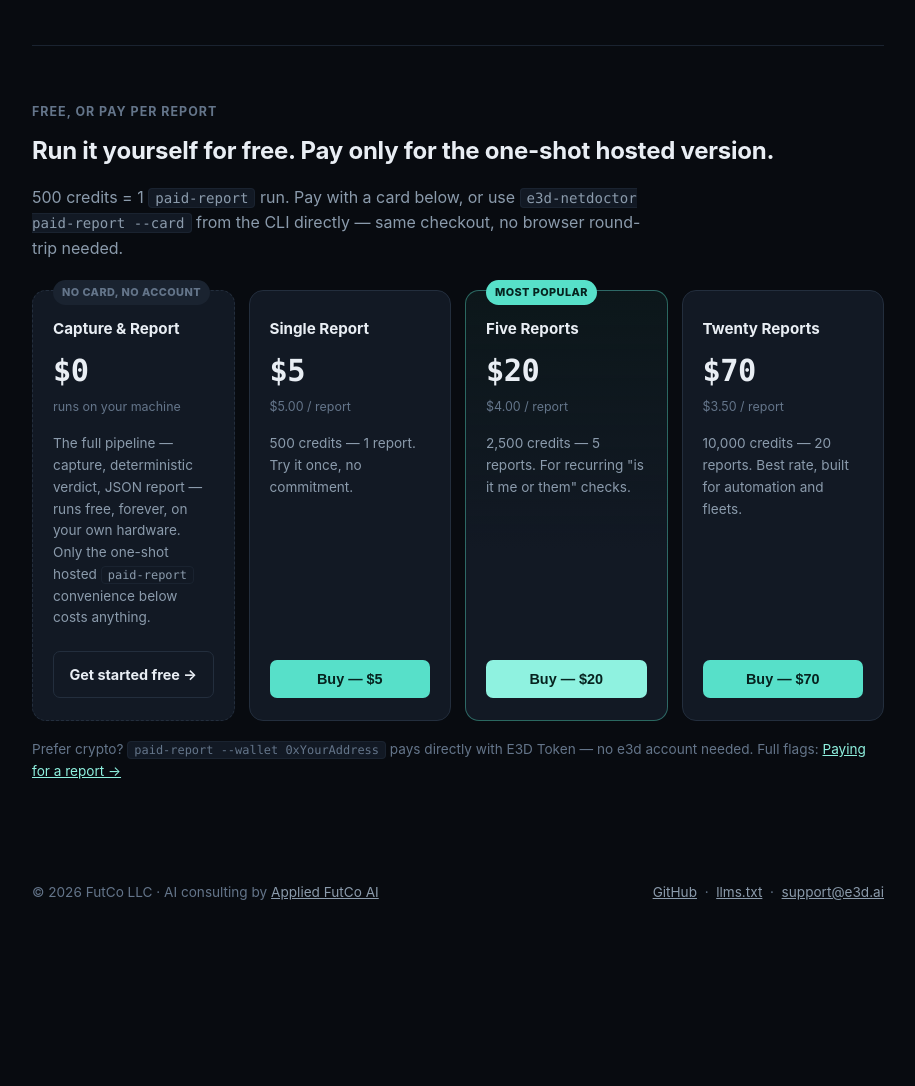
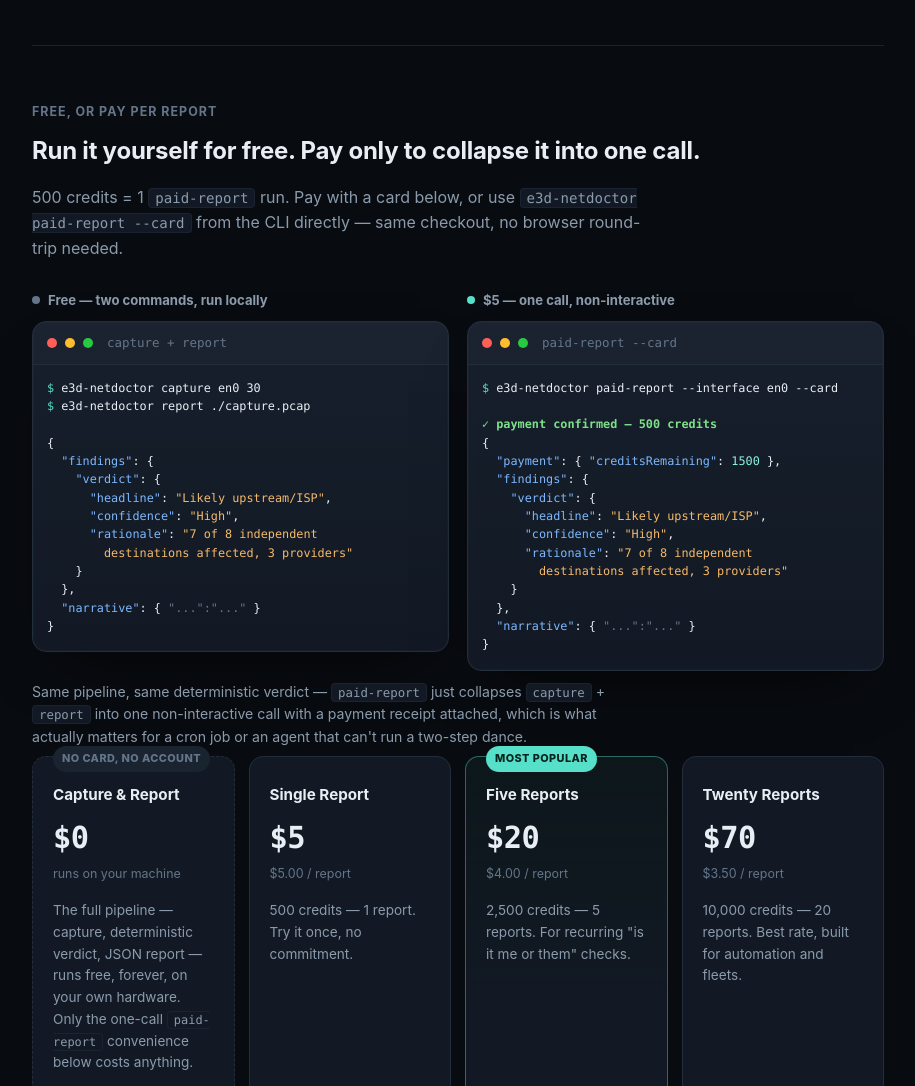
Before and after one commit to spacepacket1/e3d-netdoctor, a website: page site/index.html in a window 1280 px wide. Shown: the part 1860-2946 px from the top of the page, without its empty margins (182-1097 px from the left). Before the commit the page ends 2824 px from the top, so only its background shows below. Drawn offline with Linux system fonts and the light colour scheme.

Commit message:
Show a free-vs-paid example side by side
Add a compact two-column comparison at the top of #pricing: the free
capture+report two-command JSON output next to paid-report's one-call
output. Makes concrete what paying actually buys — same deterministic
pipeline and verdict, collapsed into a single non-interactive call
with a payment receipt, not a "better" answer. Also swapped "hosted"
out of the pricing copy since paid-report still runs locally like the
free path — it was misleading.

```diff
--- a/site/index.html
+++ b/site/index.html
@@ -236,6 +236,19 @@
       .terminal .c-num { color: var(--accent-strong); }
       .terminal .c-muted { color: var(--muted-2); }
       .terminal .c-good { color: #7ee08a; font-weight: 600; }
+
+      /* ---------- free vs paid compare ---------- */
+      .compare { display: grid; grid-template-columns: 1fr 1fr; gap: 18px; margin: 28px 0 10px; }
+      @media (max-width: 760px) { .compare { grid-template-columns: 1fr; } }
+      .compare-label {
+        display: flex; align-items: center; gap: 8px;
+        font-size: 0.82rem; font-weight: 700; color: var(--muted); margin-bottom: 10px;
+      }
+      .compare-label .dot { width: 8px; height: 8px; border-radius: 50%; flex-shrink: 0; }
+      .dot-free { background: var(--muted-2); }
+      .dot-paid { background: var(--accent); }
+      .terminal-sm pre { font-size: 0.74rem; padding: 14px 14px 16px; line-height: 1.55; }
+      .compare-note { color: var(--muted); font-size: 0.88rem; max-width: 68ch; margin: 10px 0 0; }
 
       /* ---------- generic sections ---------- */
       section { padding: 56px 0; border-top: 1px solid var(--line-soft); }
@@ -538,11 +551,72 @@ Requesting e3d payment before capture/analysis...</span>
 
         <section id="pricing">
           <p class="kicker">Free, or pay per report</p>
-          <h2>Run it yourself for free. Pay only for the one-shot hosted version.</h2>
+          <h2>Run it yourself for free. Pay only to collapse it into one call.</h2>
           <p class="section-lead">
             500 credits = 1 <code>paid-report</code> run. Pay with a card
             below, or use <code>e3d-netdoctor paid-report --card</code> from
             the CLI directly — same checkout, no browser round-trip needed.
+          </p>
+
+          <div class="compare">
+            <div class="compare-col">
+              <div class="compare-label">
+                <span class="dot dot-free"></span> Free — two commands, run locally
+              </div>
+              <div class="terminal terminal-sm">
+                <div class="terminal-bar">
+                  <span class="tl r"></span><span class="tl y"></span><span class="tl g"></span>
+                  <span class="title">capture + report</span>
+                </div>
+                <pre><span class="c-prompt">$</span> e3d-netdoctor capture en0 30
+<span class="c-prompt">$</span> e3d-netdoctor report ./capture.pcap
+
+{
+  <span class="c-key">"findings"</span>: {
+    <span class="c-key">"verdict"</span>: {
+      <span class="c-key">"headline"</span>: <span class="c-str">"Likely upstream/ISP"</span>,
+      <span class="c-key">"confidence"</span>: <span class="c-str">"High"</span>,
+      <span class="c-key">"rationale"</span>: <span class="c-str">"7 of 8 independent</span>
+        <span class="c-str">destinations affected, 3 providers"</span>
+    }
+  },
+  <span class="c-key">"narrative"</span>: { <span class="c-muted">"...":"..."</span> }
+}</pre>
+              </div>
+            </div>
+            <div class="compare-col">
+              <div class="compare-label">
+                <span class="dot dot-paid"></span> $5 — one call, non-interactive
+              </div>
+              <div class="terminal terminal-sm">
+                <div class="terminal-bar">
+                  <span class="tl r"></span><span class="tl y"></span><span class="tl g"></span>
+                  <span class="title">paid-report --card</span>
+                </div>
+                <pre><span class="c-prompt">$</span> e3d-netdoctor paid-report --interface en0 --card
+
+<span class="c-good">✓ payment confirmed — 500 credits</span>
+{
+  <span class="c-key">"payment"</span>: { <span class="c-key">"creditsRemaining"</span>: <span class="c-num">1500</span> },
+  <span class="c-key">"findings"</span>: {
+    <span class="c-key">"verdict"</span>: {
+      <span class="c-key">"headline"</span>: <span class="c-str">"Likely upstream/ISP"</span>,
+      <span class="c-key">"confidence"</span>: <span class="c-str">"High"</span>,
+      <span class="c-key">"rationale"</span>: <span class="c-str">"7 of 8 independent</span>
+        <span class="c-str">destinations affected, 3 providers"</span>
+    }
+  },
+  <span class="c-key">"narrative"</span>: { <span class="c-muted">"...":"..."</span> }
+}</pre>
+              </div>
+            </div>
+          </div>
+          <p class="compare-note">
+            Same pipeline, same deterministic verdict — <code>paid-report</code>
+            just collapses <code>capture</code> + <code>report</code> into one
+            non-interactive call with a payment receipt attached, which is what
+            actually matters for a cron job or an agent that can't run a
+            two-step dance.
           </p>
           <div class="packs" id="packs">
             <div class="pack free">
@@ -550,7 +624,7 @@ Requesting e3d payment before capture/analysis...</span>
               <div class="name">Capture &amp; Report</div>
               <div class="price">$0</div>
               <div class="per-report">runs on your machine</div>
-              <div class="desc">The full pipeline — capture, deterministic verdict, JSON report — runs free, forever, on your own hardware. Only the one-shot hosted <code>paid-report</code> convenience below costs anything.</div>
+              <div class="desc">The full pipeline — capture, deterministic verdict, JSON report — runs free, forever, on your own hardware. Only the one-call <code>paid-report</code> convenience below costs anything.</div>
               <a class="cta-link" href="https://github.com/spacepacket1/e3d-netdoctor#quickstart" target="_blank" rel="noreferrer">Get started free →</a>
             </div>
             <div class="pack">
```
